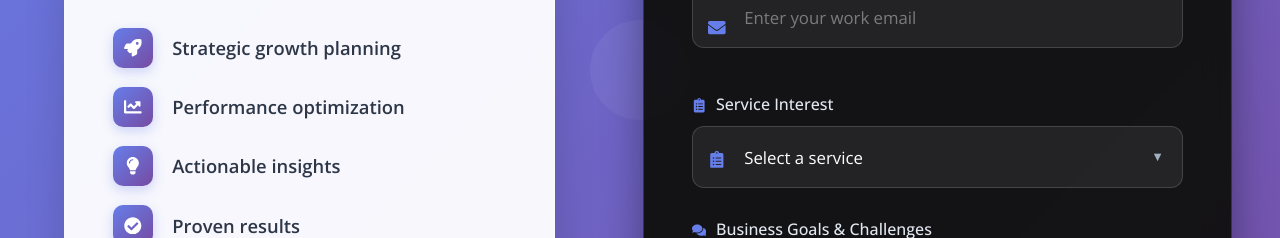
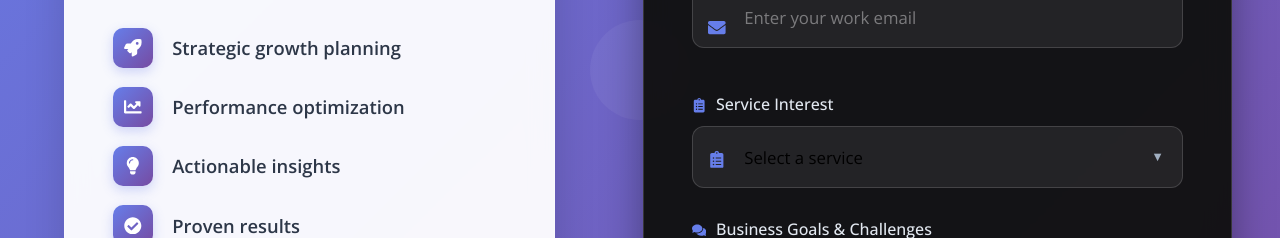
Before and after one commit to moosa12345678990/abdulrehmansite, a Next.js app: page / in a window 1280 px wide. Shown: the part 3440-3678 px from the top of the page. Built offline with nearby package versions, Linux system fonts and the light colour scheme.

Commit message:
errors updated

```diff
--- a/components/Audit/Audit.jsx
+++ b/components/Audit/Audit.jsx
@@ -461,7 +461,7 @@ const Audit = () => {
                                     borderRadius: '12px',
                                     border: '1px solid rgba(255,255,255,0.15)',
                                     background: 'rgba(255,255,255,0.07)',
-                                    color: '#fff',
+                                    color: '#000000ff',
                                     fontSize: isMobile ? '1rem' : '1.05rem',
                                     appearance: 'none',
                                     transition: 'all 0.3s ease',
```
